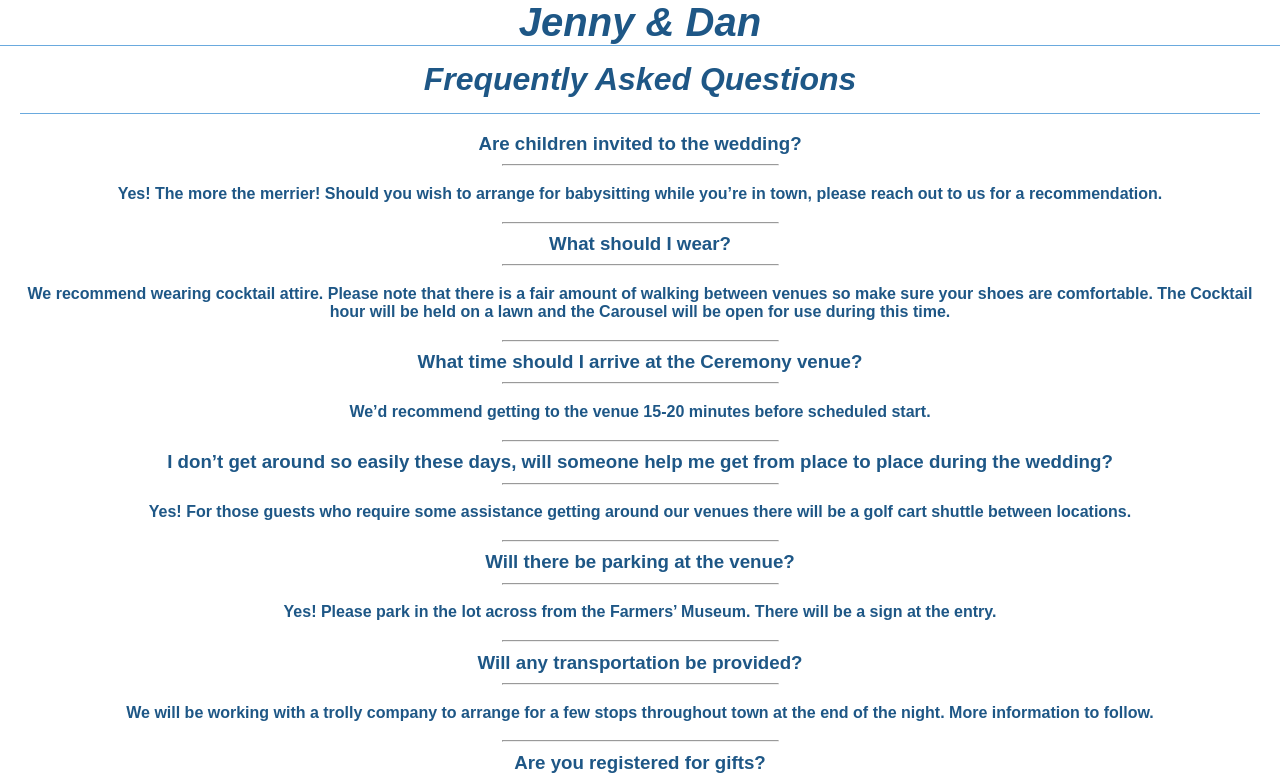
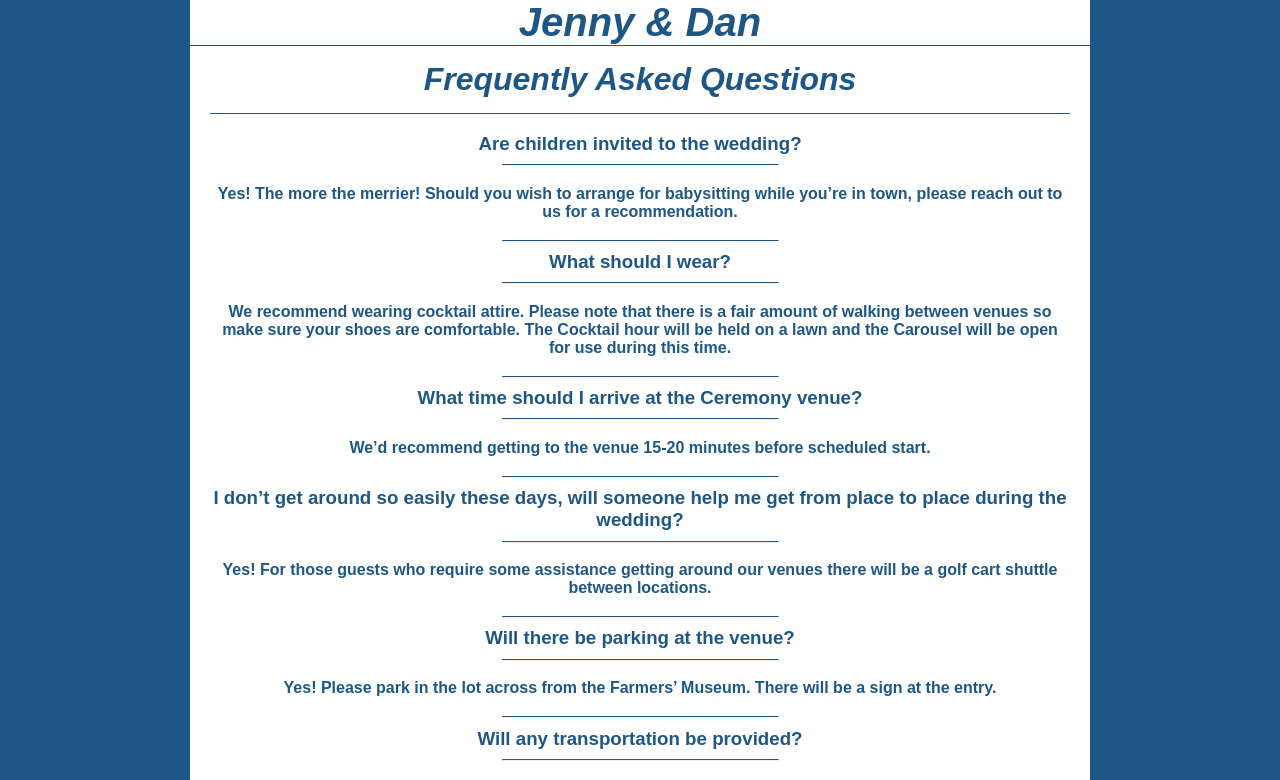
Before and after one commit to danomoseley/jennydan, a SvelteKit app: page /faq in a window 1280 px wide. Shown: the top 780 px of the page. Built offline with nearby package versions, Linux system fonts and the light colour scheme.

Commit message:
More updates

```diff
--- a/src/routes/+layout.svelte
+++ b/src/routes/+layout.svelte
@@ -6,7 +6,8 @@
 
   let open;
 </script>
-<div class="header">
+<div id="container">
+  <div id="header">
     <div class="left">
       <Hamburger bind:open --color="rgb(30,87,134)" />
     </div>
@@ -21,3 +22,4 @@
   <div id="content">
     <slot></slot>
   </div>
+</div>
--- a/src/routes/styles.css
+++ b/src/routes/styles.css
@@ -14,15 +14,30 @@ body {
   -moz-osx-font-smoothing: grayscale;
 }
 
+body {
+  background-color: rgb(30,87,134);
+}
+
+#container {
+  max-width: 900px;
+  margin-left: auto;
+  margin-right: auto;
+  background-color: white;
+}
+
 #content {
   padding: 0 20px;
+}
+
+hr {
+  border-top: 1px solid rgb(30,87,134);
 }
 
 #content h2 {
   font-family: 'Bodoni Moda Variable', sans-serif;
   font-style: italic;
   font-weight: 550;
-  border-bottom: 1px solid rgb(106,170,222);
+  border-bottom: 1px solid rgb(30,87,134);
   font-size: 2em;
   padding-bottom: 15px;
 }
@@ -31,17 +46,17 @@ a {
   color: rgb(106,170,222);
 }
 
-.header {
+#header {
   display: flex;
-  border-bottom: 1px solid rgb(106,170,222);
+  border-bottom: 1px solid rgb(30,87,134);
 }
 
-.header .left, .header .right {
+#header .left, #header .right {
   flex: 1;
 }
 
 
-.header .center {
+#header .center {
   display: flex;
   align-items: center;
   font-family: 'Bodoni Moda Variable', sans-serif;
```
Lines whose indentation alone changed are shown as unchanged.
